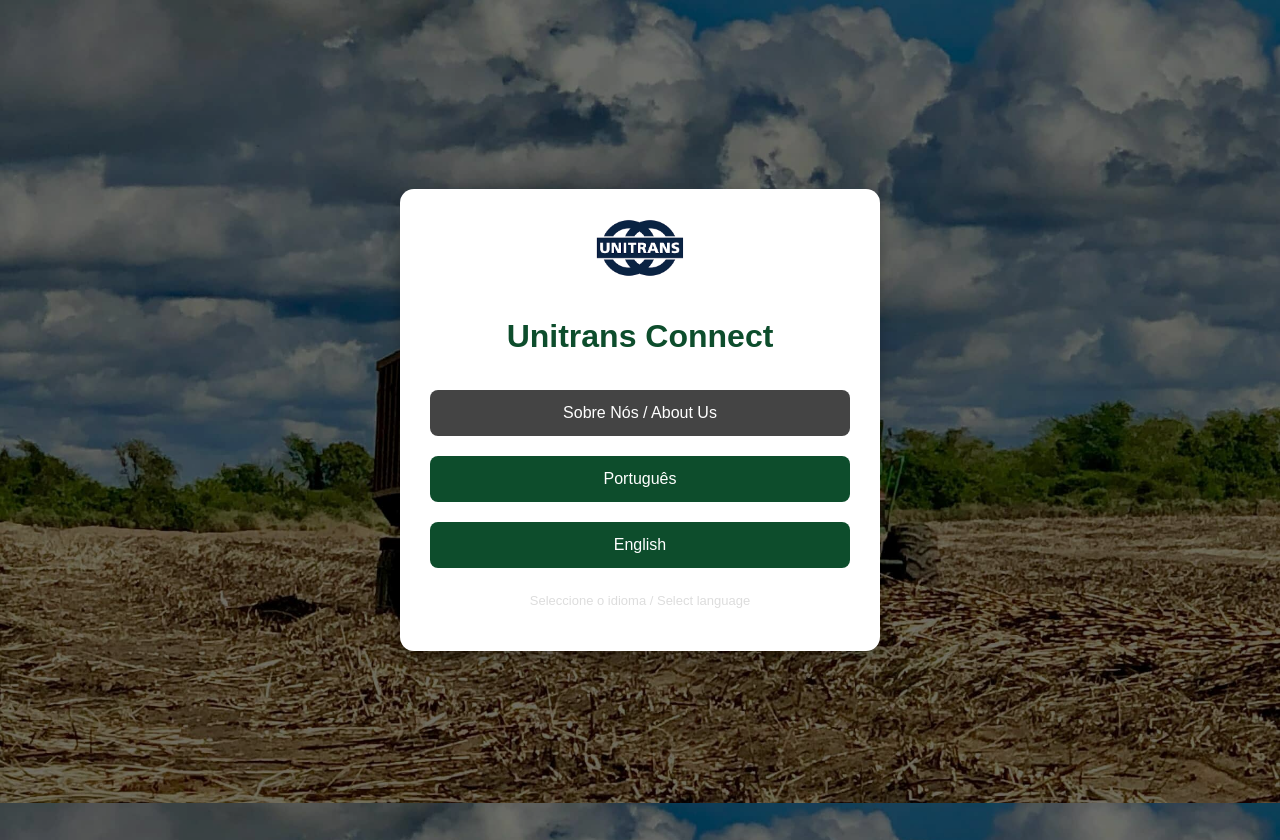
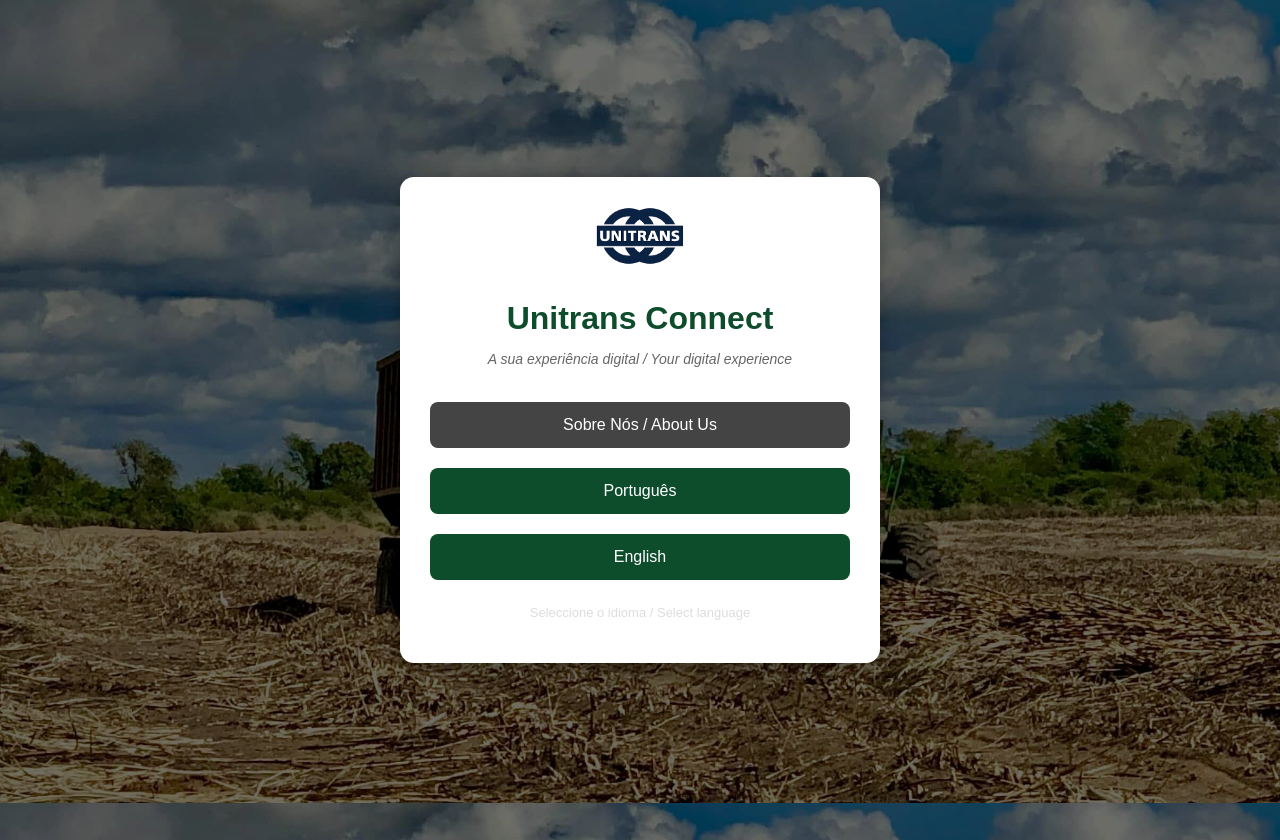
Before and after one commit to FSavel/unitrans-connect, a Flask app: page / in a window 1280 px wide. Run offline with Flask 3, Linux system fonts and the light colour scheme.

Commit message:
Update idioma.html

```diff
--- a/templates/idioma.html
+++ b/templates/idioma.html
@@ -36,12 +36,19 @@ body{
 
 .logo{
     width:90px;
-    margin-bottom:15px;
+    margin-bottom:10px;
 }
 
 h1{
     color:#0d4d2c;
+    margin-bottom:5px;
+}
+
+.tagline{
+    font-size:14px;
+    color:#666;
     margin-bottom:25px;
+    font-style:italic;
 }
 
 button{
@@ -84,9 +91,11 @@ button:hover{
 
 <img src="/static/logo.png" class="logo">
 
-<h1>
-Unitrans Connect
-</h1>
+<h1>Unitrans Connect</h1>
+
+<p class="tagline">
+A sua experiência digital / Your digital experience
+</p>
 
 <!-- BOTÃO SOBRE -->
 <a href="/sobre" style="text-decoration:none;">
@@ -95,17 +104,13 @@ Unitrans Connect
     </button>
 </a>
 
-<!-- SELEÇÃO DE IDIOMA -->
+<!-- IDIOMAS -->
 <a href="/idioma/pt" style="text-decoration:none;">
-    <button>
-        Português
-    </button>
+    <button>Português</button>
 </a>
 
 <a href="/idioma/en" style="text-decoration:none;">
-    <button>
-        English
-    </button>
+    <button>English</button>
 </a>
 
 <p class="small-text">
```
